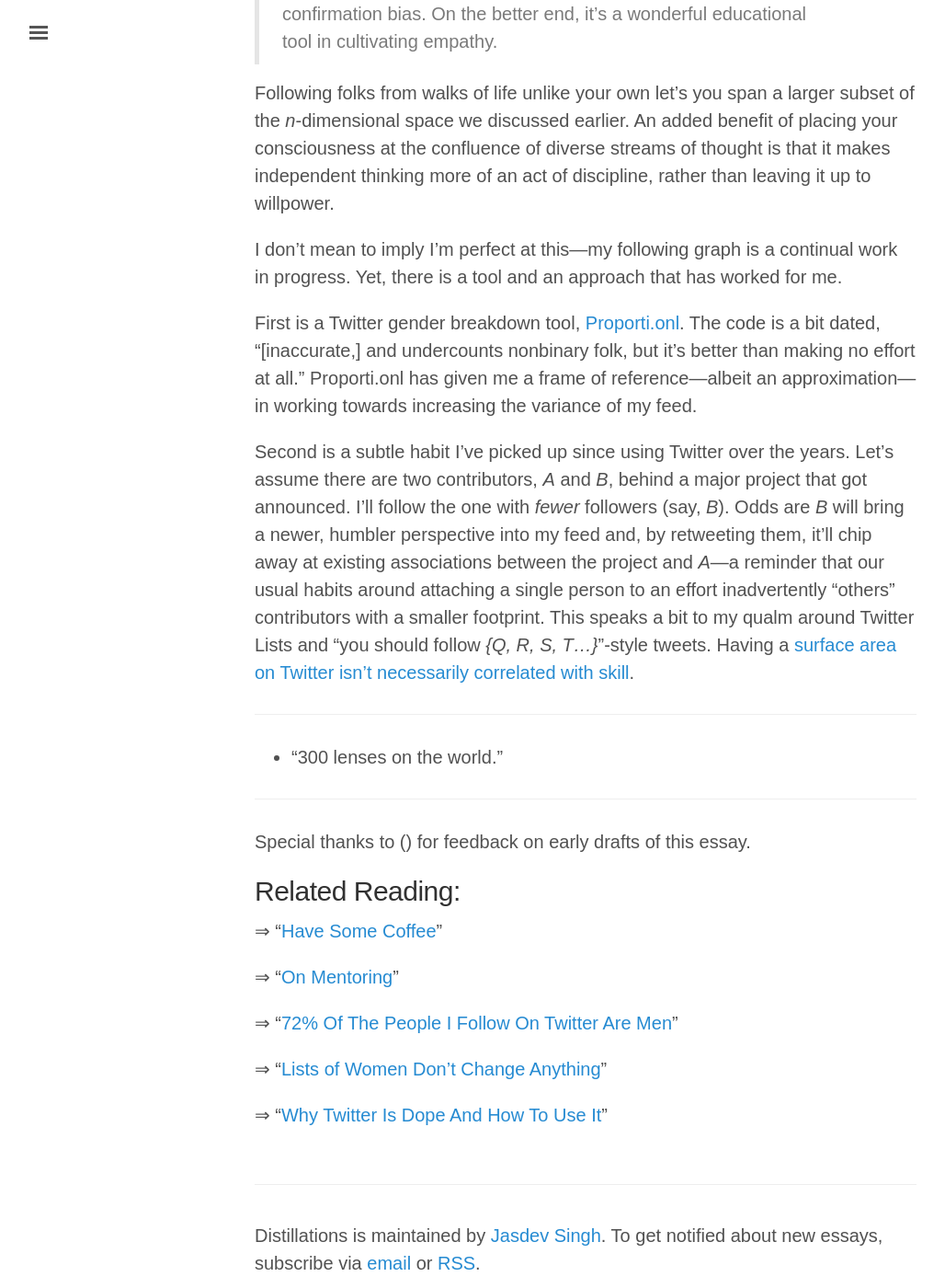
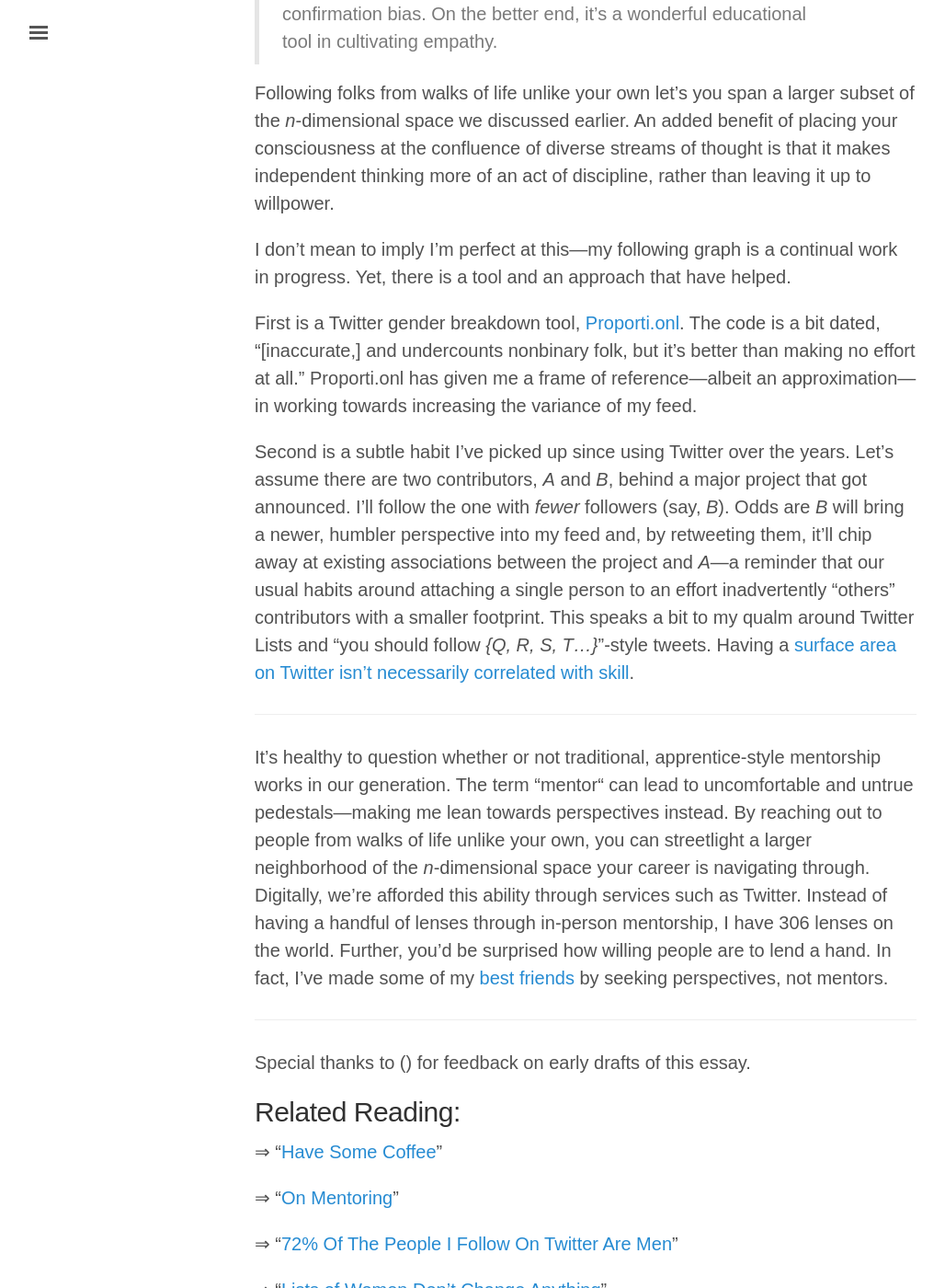
Before and after one commit to rvsrvs/jasdev.github.io, a Jekyll site: the page built from _posts/2018-4-12-seek-perspectives.md, in a window 1280 px wide and 1400 px high, scrolled down 2535 px. Shown: the whole window at 92% size, without its empty margins (3-1031 px from the left). Built offline with Jekyll 4.4.1, drawn with Linux system fonts in a browser that asks for light colours; some web fonts are replaced.

Commit message:
Rough Rough Rough First Draft
Still need illustrations

```diff
--- a/_posts/2018-4-12-seek-perspectives.md
+++ b/_posts/2018-4-12-seek-perspectives.md
@@ -35,7 +35,7 @@ Extending a section from a previous essay, “[Emotional Ranges](/emotional-rang
 
 Following folks from walks of life unlike your own let’s you span a larger subset of the _n_-dimensional space we discussed earlier. An added benefit of placing your consciousness at the confluence of diverse streams of thought is that it makes independent thinking more of an act of discipline, rather than leaving it up to willpower.
 
-I don’t mean to imply I’m perfect at this—my following graph is a continual work in progress. Yet, there is a tool and an approach that has worked for me.
+I don’t mean to imply I’m perfect at this—my following graph is a continual work in progress. Yet, there is a tool and an approach that have helped.
 
 First is a Twitter gender breakdown tool, [Proporti.onl](https://www.proporti.onl). The code is a bit dated, “[inaccurate,] and undercounts nonbinary folk, but it’s better than making no effort at all.” Proporti.onl has given me a frame of reference—albeit an approximation—in working towards increasing the variance of my feed.
 
@@ -43,7 +43,7 @@ Second is a subtle habit I’ve picked up since using Twitter over the years. Le
 
 ---
 
-- “300 lenses on the world.”
+It’s healthy to question whether or not traditional, apprentice-style mentorship works in our generation. The term “mentor“ can lead to uncomfortable and untrue pedestals—making me lean towards perspectives instead. By reaching out to people from walks of life unlike your own, you can streetlight a larger neighborhood of the _n_-dimensional space your career is navigating through. Digitally, we’re afforded this ability through services such as Twitter. Instead of having a handful of lenses through in-person mentorship, I have 306 lenses on the world. Further, you’d be surprised how willing people are to lend a hand. In fact, I’ve made some of my [best friends](/ambient-intimacy) by seeking perspectives, not mentors.
 
 ---
 
```
